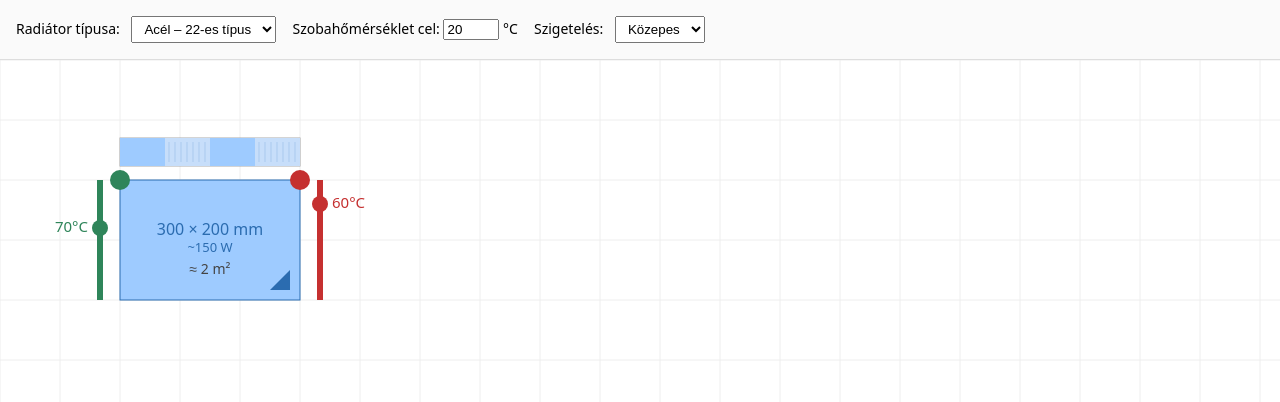
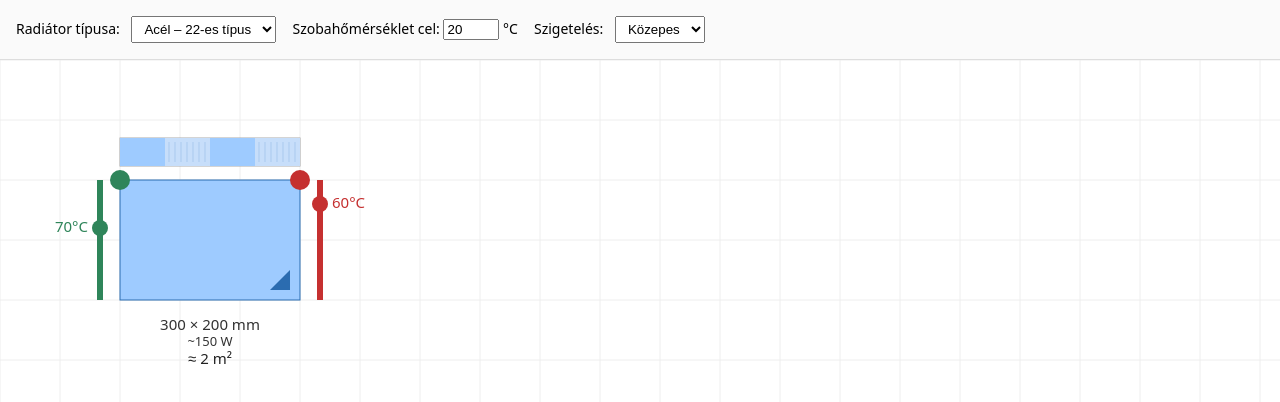
Before and after one commit to csabascript/radiator, a website: page index.html in a window 1280 px wide. Drawn offline with Linux system fonts and the light colour scheme.

Commit message:
feat: move text out

```diff
--- a/index.html
+++ b/index.html
@@ -275,42 +275,13 @@
         ctx.strokeStyle = "#2b6cb0";
         ctx.strokeRect(radiator.x, radiator.y, radiator.w, radiator.h);
 
-        // Size label (mm) and BTU output
+        // --- Info for below radiator ---
         const widthMm = Math.round((radiator.w / gridSize) * MM_PER_GRID);
         const heightMm = Math.round((radiator.h / gridSize) * MM_PER_GRID);
-
-        ctx.fillStyle = "#2b6cb0";
-        ctx.textAlign = "center";
-        ctx.textBaseline = "middle";
-
-        const centerX = radiator.x + radiator.w / 2;
-        const centerY = radiator.y + radiator.h / 2;
-
-        // Line 1: size
-        ctx.font = "16px system-ui, sans-serif";
-        ctx.fillText(`${widthMm} × ${heightMm} mm`, centerX, centerY - 10);
-
-        // Line 2: approx output and ΔT
         const watts = estimateRadiatorWatts();
         const wattsRounded = Math.round(watts / 50) * 50; // round to nearest 50 W
-        ctx.font = "13px system-ui, sans-serif";
-        ctx.fillText(
-          `~${wattsRounded.toLocaleString()} W`,
-          centerX,
-          centerY + 8,
-        );
-
-        // Line 3: very rough room size estimate
         const wPerM2 = heatLossWattsPerM2();
         const estM2 = wattsRounded / wPerM2;
-
-        ctx.font = "14px system-ui, sans-serif";
-        ctx.fillStyle = "#444";
-        ctx.fillText(
-          `≈ ${Math.max(0, Math.round(estM2)).toLocaleString()} m²`,
-          centerX,
-          centerY + 30,
-        );
 
         // Connectors
         const connectors = getConnectors();
@@ -338,6 +309,33 @@
         ctx.lineTo(hx, hy - 20);
         ctx.closePath();
         ctx.fill();
+
+        // ---- Info text below radiator ----
+        const infoX = radiator.x + radiator.w / 2;
+        let infoY = radiator.y + radiator.h + 18;
+
+        ctx.textAlign = "center";
+        ctx.textBaseline = "top";
+        ctx.fillStyle = "#333";
+
+        // Size
+        ctx.font = "15px system-ui, sans-serif";
+        ctx.fillText(`${widthMm} × ${heightMm} mm`, infoX, infoY);
+        infoY += 18;
+
+        // Wattage
+        ctx.font = "13px system-ui, sans-serif";
+        ctx.fillText(`~${wattsRounded.toLocaleString()} W`, infoX, infoY);
+        infoY += 16;
+
+        // Room size estimate (primary)
+        ctx.font = "15px system-ui, sans-serif";
+        ctx.fillStyle = "#222";
+        ctx.fillText(
+          `≈ ${Math.max(0, Math.round(estM2)).toLocaleString()} m²`,
+          infoX,
+          infoY,
+        );
       }
 
       // Added slider drawing helper below drawConstructionBox()
```
